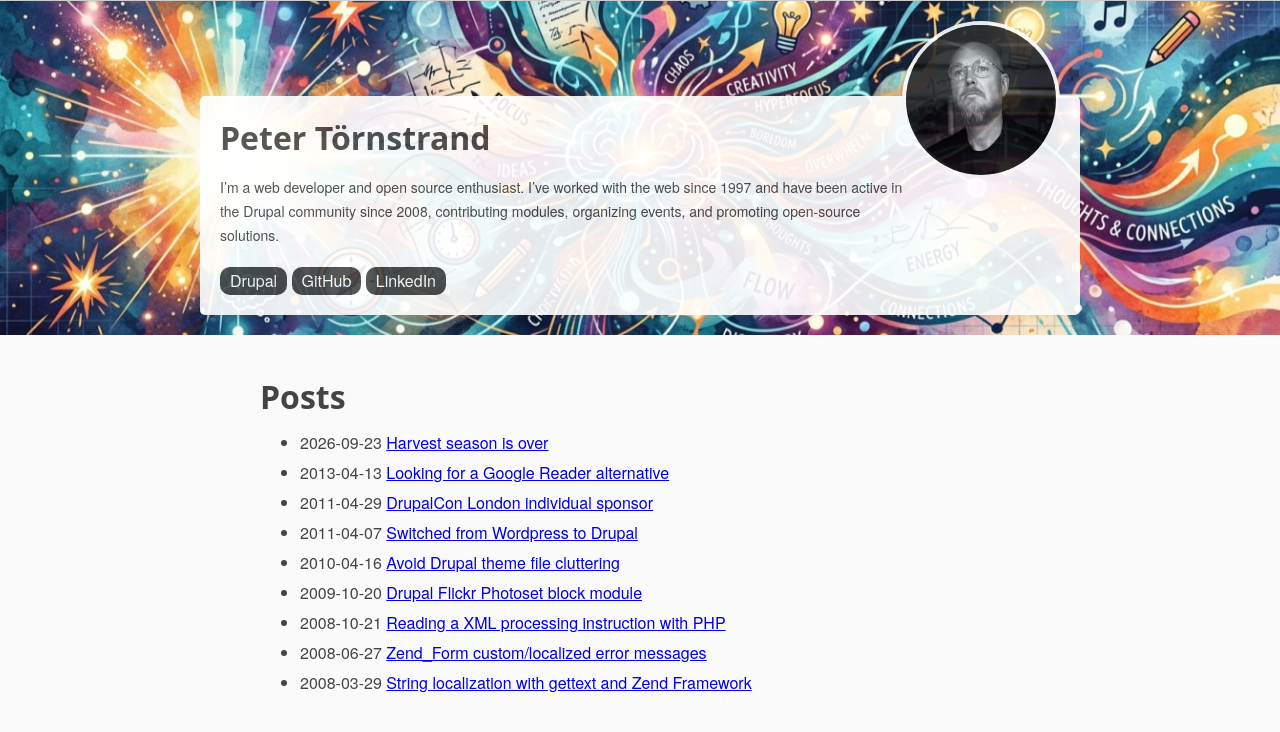
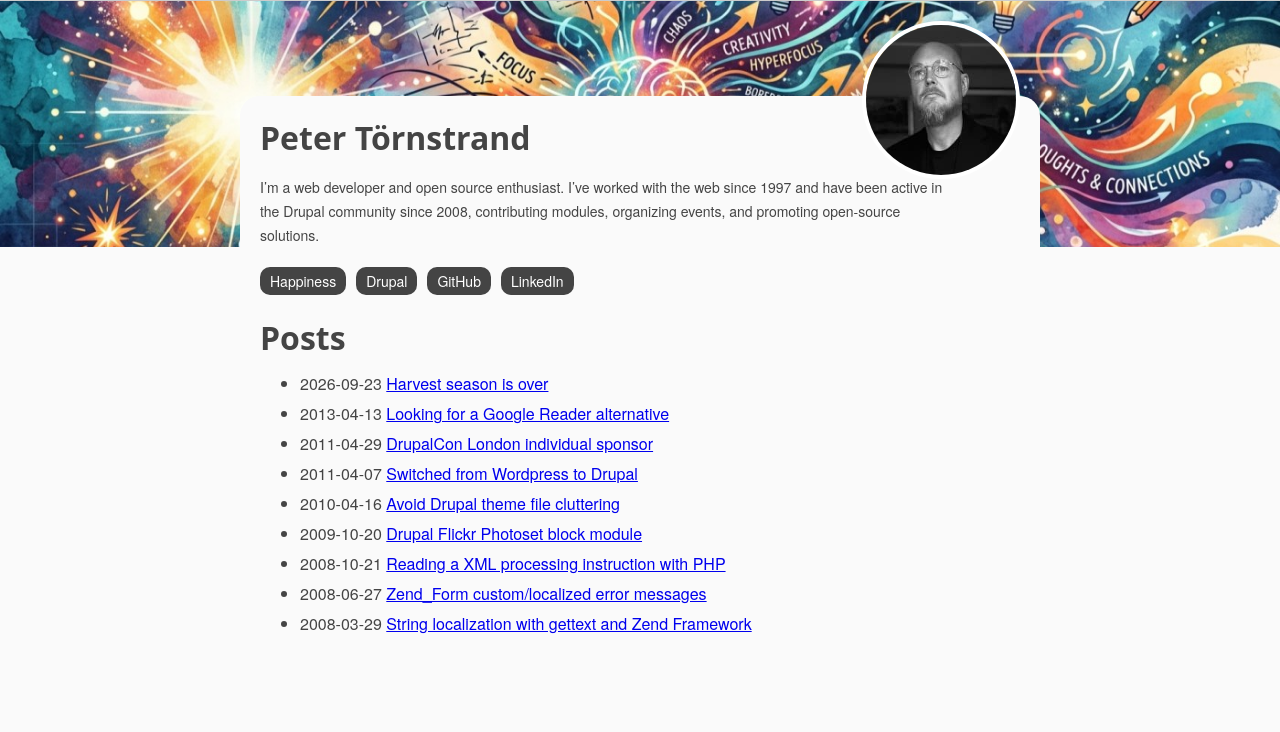
Before and after one commit to petertornstrand/tornstrand.com, a Jekyll site: the page built from index.html, in a window 1280 px wide. Shown: the top 732 px of the page. Built offline with Jekyll 4.4.1, drawn with Linux system fonts in a browser that asks for light colours; some web fonts are replaced.

Commit message:
Refactored Links section layout and styling, updated header container design, simplified margins, and adjusted default layout for improved structure and readability.

```diff
--- a/_layouts/default.html
+++ b/_layouts/default.html
@@ -21,17 +21,19 @@
             <h1>Peter Törnstrand</h1>
             <p>I’m a web developer and open source enthusiast. I’ve worked with the web since 1997 and have been active in the Drupal community since 2008, contributing modules, organizing events, and promoting open-source solutions.</p>
         </div>
-        <div class="links">
-            <p>
-                <a href="https://www.drupal.org/u/peter-t%C3%B6rnstrand">Drupal</a>
-                <a href="https://github.com/petertornstrand">GitHub</a>
-                <a href="https://www.linkedin.com/in/petertornstrand/">LinkedIn</a>
-            </p>
-        </div>
+
     </div>
 </header>
 
 <div id="main" role="main">
+
+    <div class="links">
+        <a href="https://www.happiness.se">Happiness</a>
+        <a href="https://www.drupal.org/u/peter-t%C3%B6rnstrand">Drupal</a>
+        <a href="https://github.com/petertornstrand">GitHub</a>
+        <a href="https://www.linkedin.com/in/petertornstrand/">LinkedIn</a>
+    </div>
+
     {{ content }}
 </div>
 
--- a/css/style.css
+++ b/css/style.css
@@ -142,8 +142,15 @@ a, a:visited {text-decoration: underline; outline: 0; }
 a:hover, a:focus { color: #000; text-decoration: none;}
 p a, p a:visited { line-height: inherit; }
 
+.links {
+	margin-top: 20px;
+	display: flex;
+	flex-wrap: wrap;
+	gap: 10px;
+}
+
 .links a {
-	display: inline-block;
+	font-size: 14px;
 	padding: 2px 10px;
 	background-color: #444;
 	border-radius: 10px;
@@ -155,31 +162,21 @@ p a, p a:visited { line-height: inherit; }
 	color: #fff;
 }
 
-.links p:first-of-type {
-	margin-top: 20px;
-}
-
-.links p:last-of-type {
-	margin-bottom: 0;
-}
-
 
 /* Layout */
 
 header {
-	padding: 95px 20px 20px;
+	padding: 95px 20px 0;
 	border-top: 1px solid #ccc;
 	background: url(/images/header-bg.jpeg) center center / cover no-repeat;
-	margin-bottom: 40px;
 }
 
 header .content-container {
-	max-width: 840px;
+	max-width: 760px;
 	margin: 0 auto;
-	background: #fff;
-	opacity: 0.9;
-	border-radius: 5px;
-	padding: 20px;
+	background: #fafafa;
+	border-radius: 20px 20px 0 0;
+	padding: 20px 20px 0;
 	position: relative;
 }
 
```
